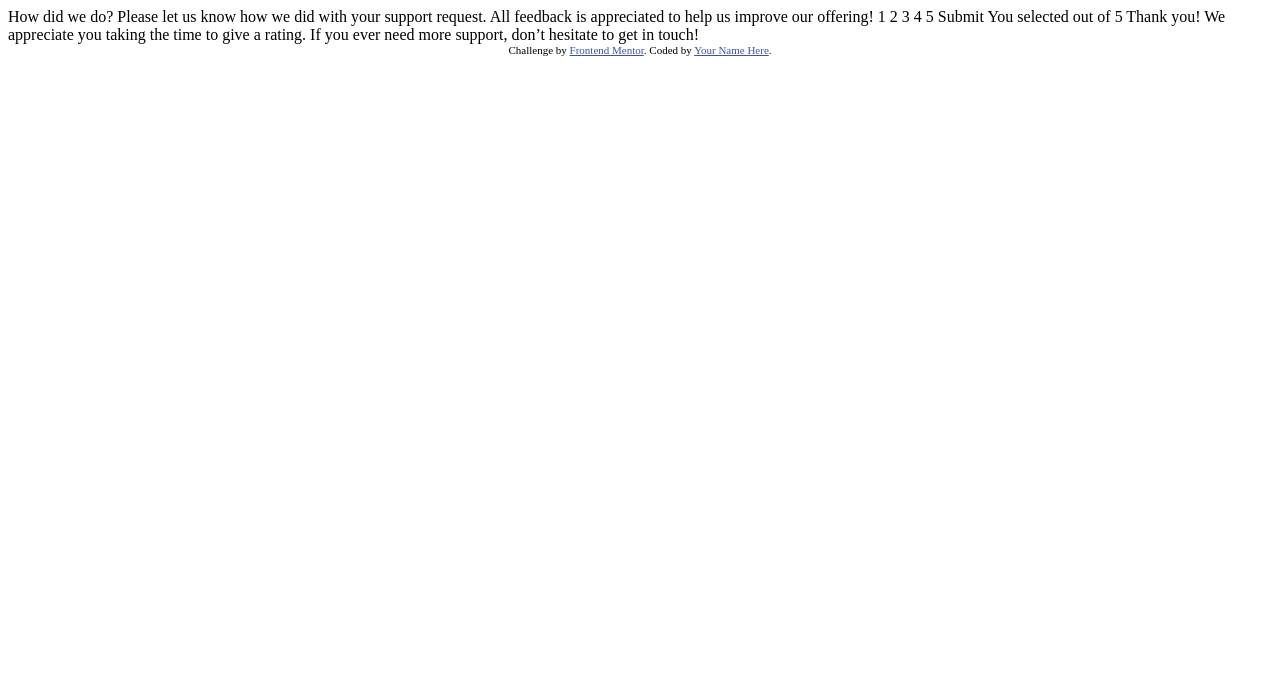
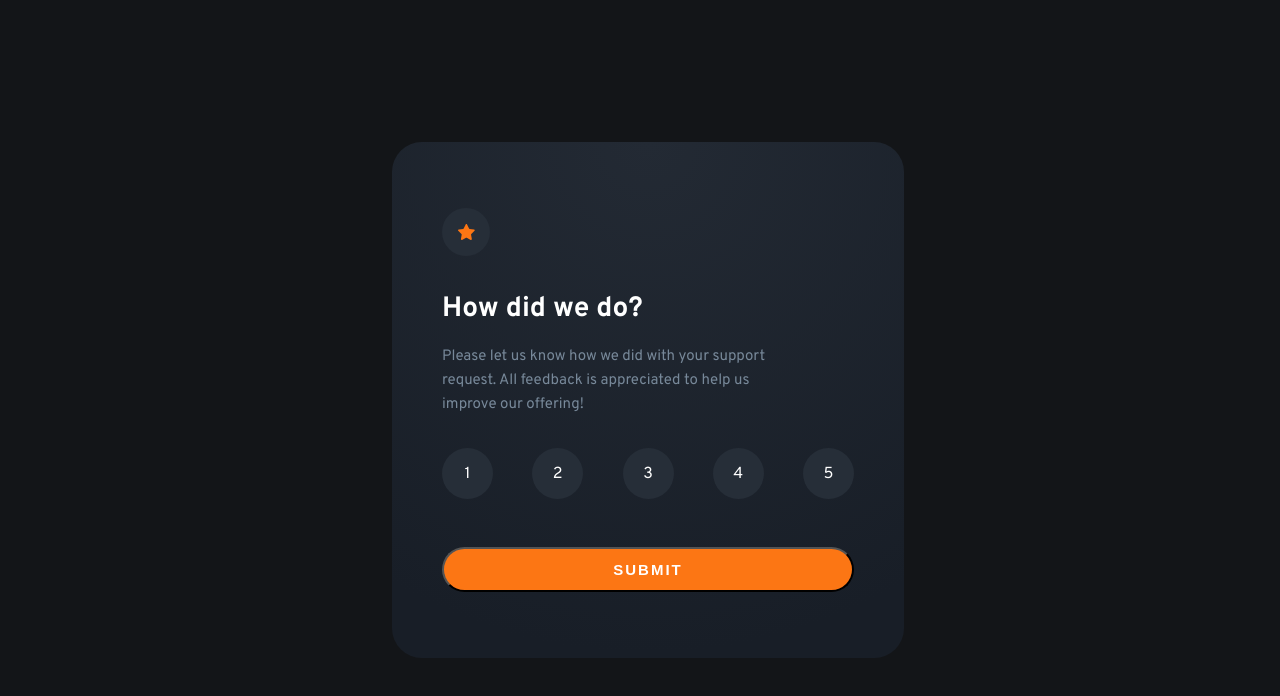
Before and after one commit to HenryBautista/interactive-rating-component, a plain HTML site: page index.html in a window 1280 px wide. Drawn offline with nearby package versions, Linux system fonts and the light colour scheme.

Commit message:
Add main page

```diff
--- a/index.html
+++ b/index.html
@@ -5,45 +5,19 @@
   <meta name="viewport" content="width=device-width, initial-scale=1.0"> <!-- displays site properly based on user's device -->
 
   <link rel="icon" type="image/png" sizes="32x32" href="./images/favicon-32x32.png">
+  <link rel="stylesheet" href="src/styles/main.css">
+  <link rel="preconnect" href="https://fonts.googleapis.com">
+  <link rel="preconnect" href="https://fonts.gstatic.com" crossorigin>
+  <link href="https://fonts.googleapis.com/css2?family=Overpass:wght@400;700&display=swap" rel="stylesheet">
 
   <title>Frontend Mentor | Interactive rating component</title>
-
-  <!-- Feel free to remove these styles or customise in your own stylesheet 👍 -->
-  <style>
-    .attribution { font-size: 11px; text-align: center; }
-    .attribution a { color: hsl(228, 45%, 44%); }
-  </style>
+  <script src="https://code.jquery.com/jquery-3.7.1.min.js"
+        integrity="sha256-/JqT3SQfawRcv/BIHPThkBvs0OEvtFFmqPF/lYI/Cxo=" crossorigin="anonymous"></script>
 </head>
 <body>
-
-  <!-- Rating state start -->
-
-  How did we do?
-
-  Please let us know how we did with your support request. All feedback is appreciated
-  to help us improve our offering!
-
-  1 2 3 4 5
-
-  Submit
-
-  <!-- Rating state end -->
-
-  <!-- Thank you state start -->
-
-  You selected <!-- Add rating here --> out of 5
-
-  Thank you!
-
-  We appreciate you taking the time to give a rating. If you ever need more support,
-  don’t hesitate to get in touch!
-
-  <!-- Thank you state end -->
-
-
-  <div class="attribution">
-    Challenge by <a href="https://www.frontendmentor.io?ref=challenge" target="_blank">Frontend Mentor</a>.
-    Coded by <a href="#">Your Name Here</a>.
+  <div id="content" class="content">
+    <!-- <div style="width: 100px; height: 100px; color: white; border-color: white; border-width: 2px; border-style: solid;">dsdsdsd</div> -->
   </div>
+  <script src="src/scripts/main.js"></script>
 </body>
 </html>
--- /dev/null
+++ b/src/scripts/home.js
@@ -0,0 +1,3 @@
+$(document).ready(function () {
+
+});
--- /dev/null
+++ b/src/scripts/main.js
@@ -0,0 +1,15 @@
+$(document).ready(function () {
+    $(window).on('hashchange', function() {
+        const page = window.location.hash.slice(1);
+        loadPage(page);
+    });
+
+    const defaultPage = window.location.hash.slice(1)
+    loadPage(defaultPage)
+
+    function loadPage(page){
+        const viewsPath = 'src/views'
+        const pagePath = page === '' ? 'home' : page
+        $('#content').load(`${viewsPath}/${pagePath}.html`)
+    }
+});
--- /dev/null
+++ b/src/styles/home.css
@@ -0,0 +1,85 @@
+.wrapper {
+    background: var(--black-gradient, radial-gradient(98.96% 98.96% at 50% 0%, #232A34 0%, #181E27 100%));;
+    border-radius: 30px;
+    width: 412px;
+    height: 416px;
+
+    display: flex;
+    flex-flow: column nowrap;
+    justify-content: space-evenly;
+
+    padding: 50px;
+}
+
+.circle-button
+{
+    height: 48px;
+    width: 48px;
+    background-color: #262E38;
+    border-radius: 48px;
+    /* margin-bottom: 32px; */
+
+    display: flex;
+    flex-flow: row nowrap;
+    justify-content: center;
+    align-items: center;
+}
+
+.title > h1 {
+    font-size: 28px;
+    font-style: normal;
+    font-weight: 700;
+    line-height: normal;
+}
+
+.title > p {
+    color: lightslategray;
+    font-size: 15px;
+    font-style: normal;
+    font-weight: 400;
+    line-height: 24px;
+    width: 340px;
+}
+
+.points {
+    display: flex;
+    flex-flow: row nowrap;
+    justify-content: space-between;
+}
+
+.circle-button-mid
+{
+    height: 51px;
+    width: 51px;
+    background-color: #262E38;
+    border-radius: 51px;
+    margin-bottom: 32px;
+
+    display: flex;
+    flex-flow: row nowrap;
+    justify-content: center;
+    align-items: center;
+}
+
+.submit-section {
+    width: 100%;
+}
+
+.submit-button {
+    height: 45px;
+    border-radius: 22.5px;
+    background-color: #FC7614;
+    width: 100%;
+    color: white;
+    display: flex;
+    justify-content: center;
+    align-items: center;
+}
+
+.submit-button > p {
+    font-size: 15px;
+    font-style: normal;
+    font-weight: 700;
+    line-height: normal;
+    letter-spacing: 2px;
+}
--- /dev/null
+++ b/src/styles/main.css
@@ -0,0 +1,16 @@
+body {
+    background-color: #131518;
+    color: white;
+    font-family: 'Overpass', sans-serif;
+}
+
+.content {
+    position: absolute;
+    width: 100%;
+    height: 60%;
+    top: 20%;
+    display: flex;
+    flex-flow: row nowrap;
+    justify-content: center;
+    align-items: center;
+}
--- /dev/null
+++ b/src/views/home.html
@@ -0,0 +1,36 @@
+<link rel="stylesheet" href="/src/styles/home.css">
+<div id="wrapper" class="wrapper">
+    <div class="circle-button">
+        <svg xmlns="http://www.w3.org/2000/svg" width="17" height="16" viewBox="0 0 17 16" fill="none">
+            <path d="M9.06688 0.429953L11.0567 4.46137C11.1691 4.68909 11.3864 4.84692 11.6377 4.88341L16.0866 5.52998C16.3773 5.5722 16.6188 5.77583 16.7095 6.05523C16.8002 6.33463 16.7244 6.64131 16.514 6.84627L13.2943 9.98421C13.1122 10.1617 13.0296 10.4171 13.0721 10.667L13.8321 15.0981C13.8816 15.3876 13.7626 15.6801 13.525 15.8527C13.2874 16.0253 12.9724 16.048 12.7125 15.9114L8.73279 13.8189C8.50789 13.7009 8.23937 13.7009 8.01447 13.8189L4.03475 15.9114C3.77481 16.048 3.45984 16.0253 3.22224 15.8527C2.98464 15.6801 2.86562 15.3876 2.91521 15.0981L3.6752 10.667C3.71815 10.4167 3.63503 10.1613 3.45299 9.98421L0.233258 6.84627C0.022814 6.64131 -0.0529846 6.33463 0.0377459 6.05523C0.128477 5.77583 0.369993 5.5722 0.660704 5.52998L5.10953 4.88341C5.36085 4.84692 5.57812 4.68909 5.69052 4.46137L7.68038 0.429953C7.96586 -0.143318 8.78372 -0.143318 9.06688 0.429953Z" fill="#FC7614"/>
+        </svg>
+    </div>
+    <div class="title">
+        <h1>How did we do?</h1>
+        <p>
+            Please let us know how we did with your support request. All feedback is appreciated to help us improve our offering!
+        </p>
+    </div>
+    <div class="points">
+        <div class="circle-button-mid">
+            <p>1</p>
+        </div>
+        <div class="circle-button-mid">
+            <p>2</p>
+        </div>
+        <div class="circle-button-mid">
+            <p>3</p>
+        </div>
+        <div class="circle-button-mid">
+            <p>4</p>
+        </div>
+        <div class="circle-button-mid">
+            <p>5</p>
+        </div>
+    </div>
+    <div class="submit-section">
+        <button class="submit-button" id="submit-button">
+            <p>SUBMIT</p>
+        </button>
+    </div>
+</div>
```
